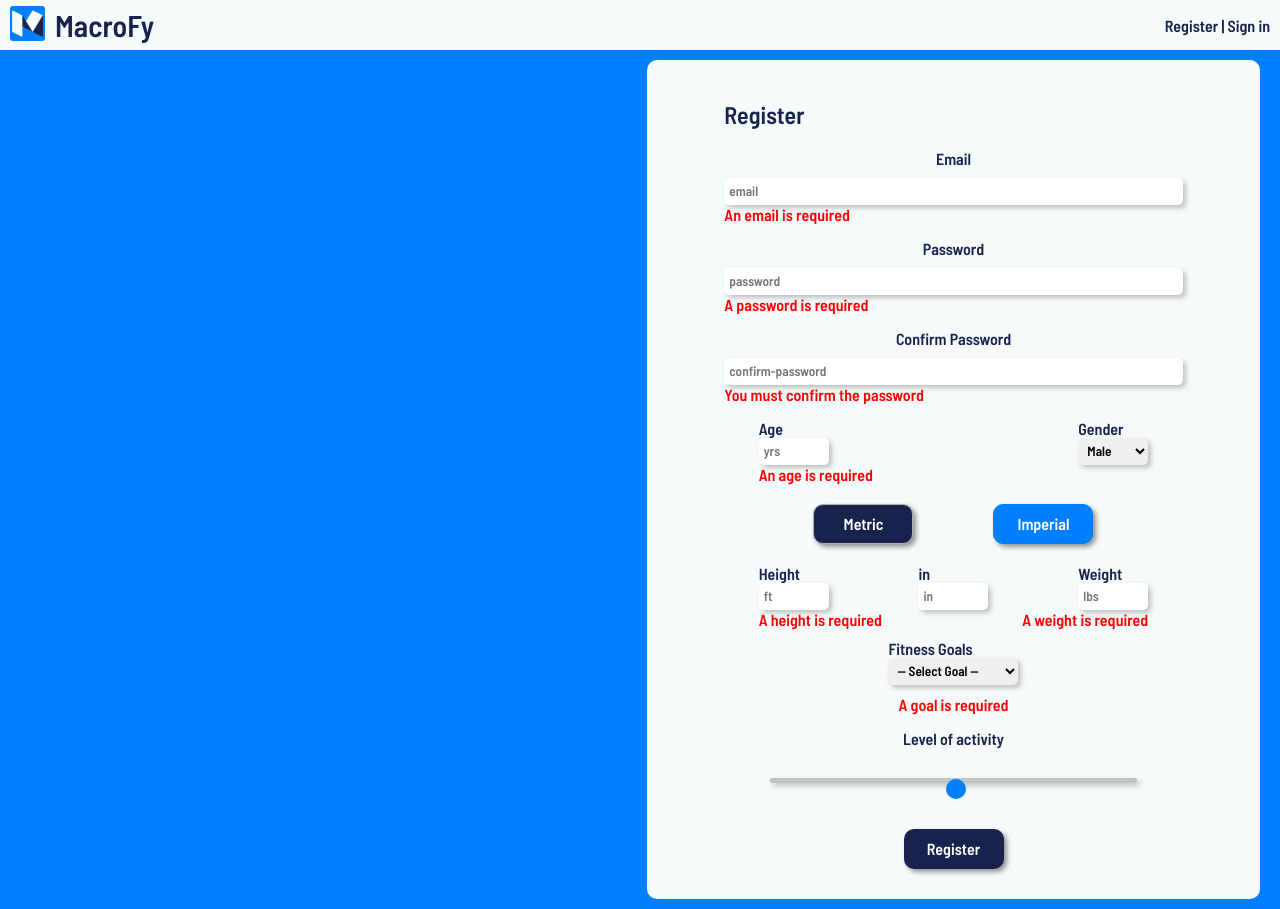
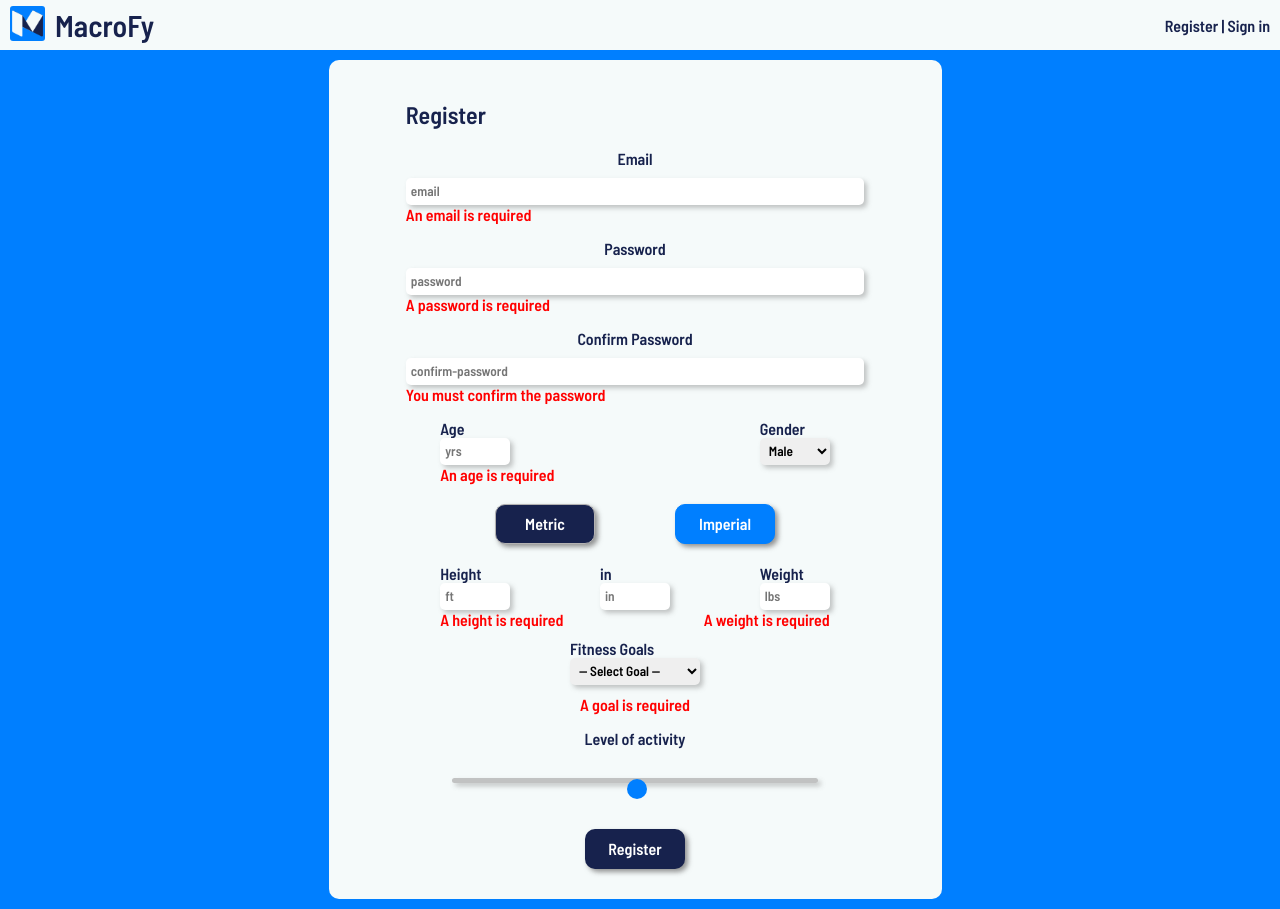
Before and after one commit to T0ASTMalone/macros-tracker-capstone-react, a React (Create React App) app: page /register in a window 1280 px wide. Built offline with nearby package versions, Linux system fonts and the light colour scheme; no server answers.

Commit message:
fixed position of signin/register forms

```diff
--- a/src/routes/Register/Register.css
+++ b/src/routes/Register/Register.css
@@ -183,7 +183,6 @@ label {
   }
 
   .background {
-    justify-content: flex-end;
     padding-right: 10px;
   }
 
--- a/src/routes/SignIn/SignInPage.css
+++ b/src/routes/SignIn/SignInPage.css
@@ -25,7 +25,6 @@
 @media only screen and (min-width: 1200px) {
   .sign-in-page {
     flex-direction: row;
-    justify-content: flex-end;
     padding-right: 0;
   }
 
```
